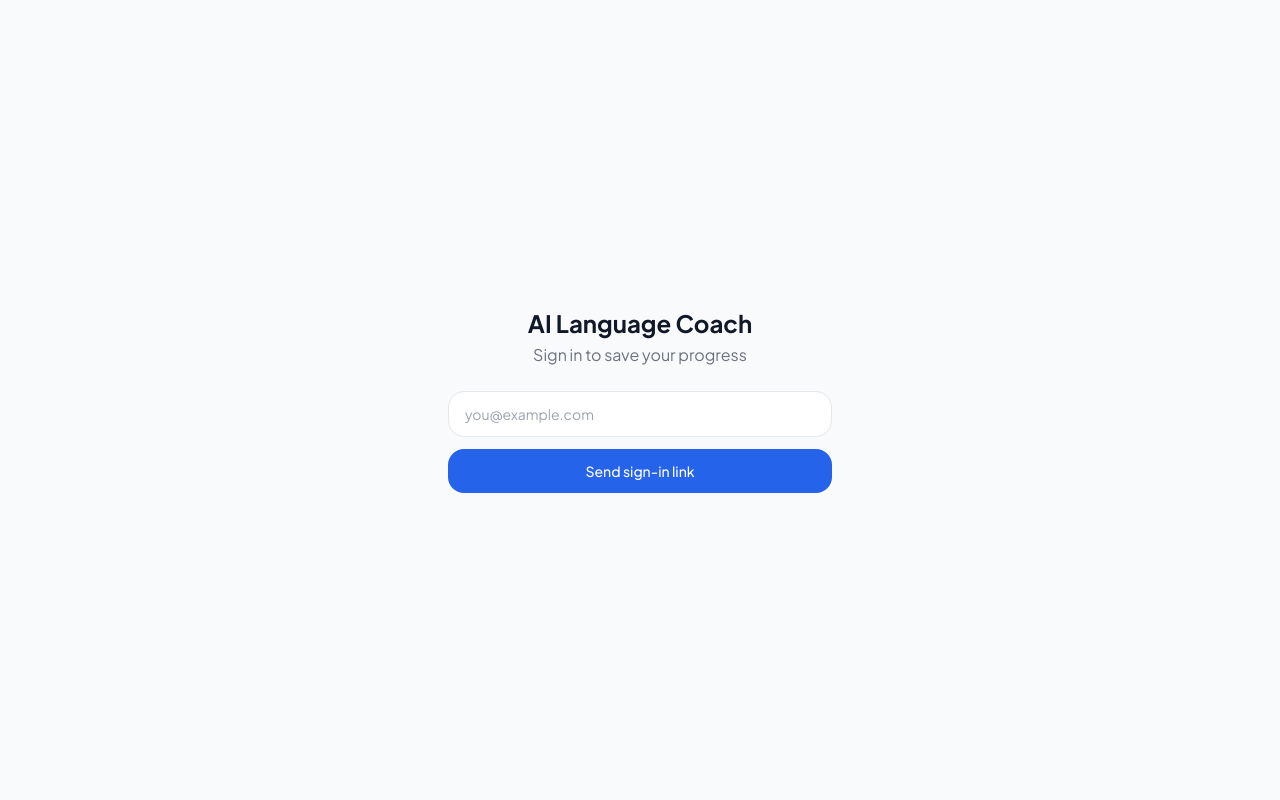
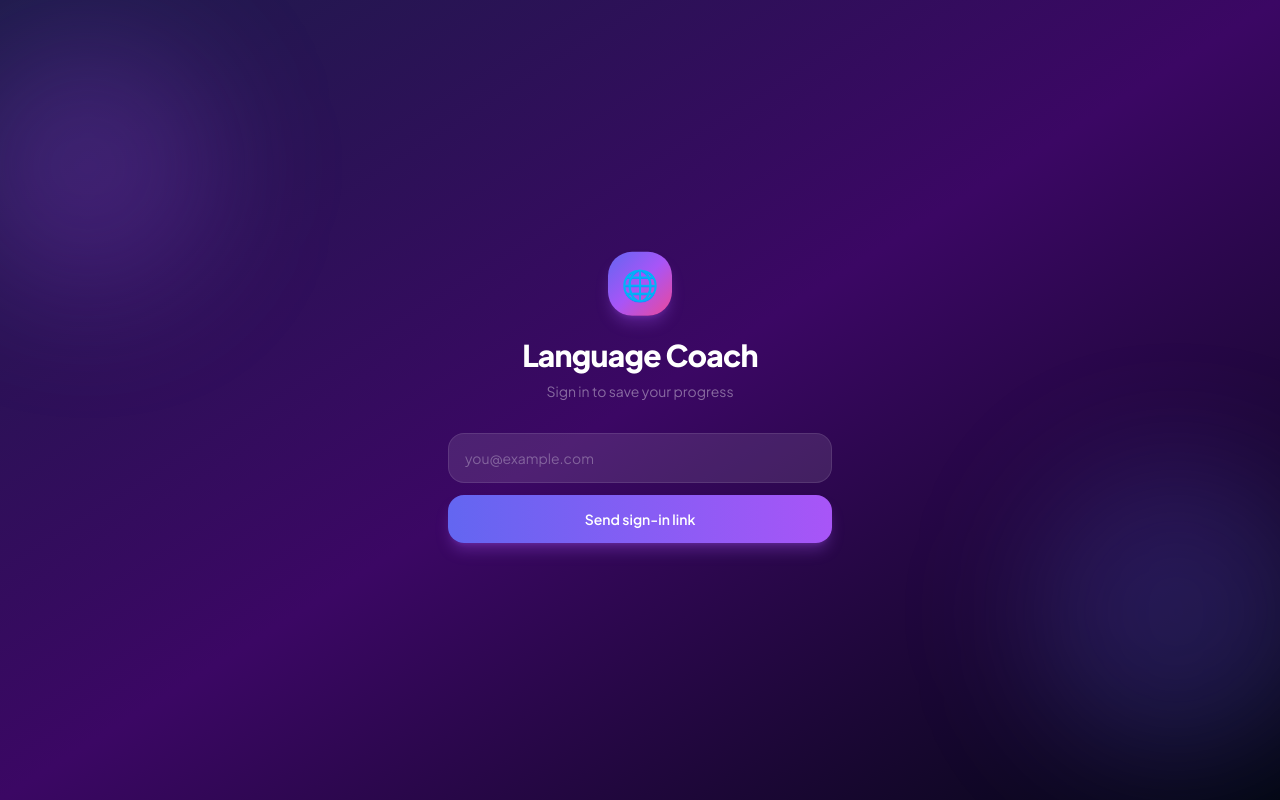
Before and after one commit to Ahmed-apou-lhaasan/ai-language-coach, a Next.js app: page /login in a window 1280 px wide. Built offline with nearby package versions, Linux system fonts and the light colour scheme.

Commit message:
Update page.tsx

```diff
--- a/app/login/page.tsx
+++ b/app/login/page.tsx
@@ -30,19 +30,28 @@ export default function LoginPage() {
   }
 
   return (
-    <div className="min-h-screen flex items-center justify-center bg-gray-50 px-4">
-      <div className="max-w-sm w-full">
-        <h1 className="text-2xl font-bold text-gray-900 mb-1 text-center">
-          AI Language Coach
-        </h1>
-        <p className="text-gray-500 mb-6 text-center">
-          Sign in to save your progress
-        </p>
+    <div className="min-h-screen flex items-center justify-center bg-gradient-to-br from-indigo-950 via-purple-950 to-gray-950 px-4 relative overflow-hidden">
+      <div className="absolute w-64 h-64 bg-purple-500/20 rounded-full blur-3xl top-10 -left-10 animate-float" />
+      <div className="absolute w-72 h-72 bg-indigo-500/20 rounded-full blur-3xl bottom-10 -right-10 animate-float" style={{ animationDelay: "1.5s" }} />
+
+      <div className="max-w-sm w-full relative z-10 animate-fade-up">
+        <div className="text-center mb-8">
+          <div className="w-16 h-16 rounded-3xl bg-gradient-to-br from-indigo-500 via-purple-500 to-pink-500 flex items-center justify-center text-3xl mx-auto mb-4 shadow-lg shadow-purple-500/30 orb-idle">
+            🌐
+          </div>
+          <h1 className="text-3xl font-extrabold text-white tracking-tight">
+            Language Coach
+          </h1>
+          <p className="text-white/40 mt-2 text-sm">
+            Sign in to save your progress
+          </p>
+        </div>
 
         {status === "sent" ? (
-          <div className="bg-green-50 border border-green-200 rounded-2xl p-4 text-center">
-            <p className="text-green-700 font-medium">Check your email!</p>
-            <p className="text-sm text-green-600 mt-1">
+          <div className="bg-white/10 backdrop-blur border border-white/10 rounded-3xl p-6 text-center animate-fade-up">
+            <div className="text-3xl mb-2">📩</div>
+            <p className="text-white font-semibold">Check your email!</p>
+            <p className="text-sm text-white/50 mt-1">
               We sent a sign-in link to {email}
             </p>
           </div>
@@ -54,17 +63,17 @@ export default function LoginPage() {
               value={email}
               onChange={(e) => setEmail(e.target.value)}
               placeholder="you@example.com"
-              className="w-full border rounded-2xl px-4 py-3 text-sm focus:outline-none focus:ring-2 focus:ring-blue-500"
+              className="w-full bg-white/10 backdrop-blur border border-white/10 rounded-2xl px-4 py-3.5 text-sm text-white placeholder-white/30 focus:outline-none focus:ring-2 focus:ring-purple-400"
             />
             <button
               type="submit"
               disabled={status === "sending"}
-              className="w-full bg-blue-600 text-white rounded-2xl py-3 text-sm font-medium disabled:opacity-50"
+              className="w-full bg-gradient-to-r from-indigo-500 to-purple-500 text-white rounded-2xl py-3.5 text-sm font-semibold shadow-lg shadow-purple-500/30 disabled:opacity-50"
             >
               {status === "sending" ? "Sending..." : "Send sign-in link"}
             </button>
             {status === "error" && (
-              <p className="text-sm text-red-500 text-center">{errorMsg}</p>
+              <p className="text-sm text-red-400 text-center">{errorMsg}</p>
             )}
           </form>
         )}
```
